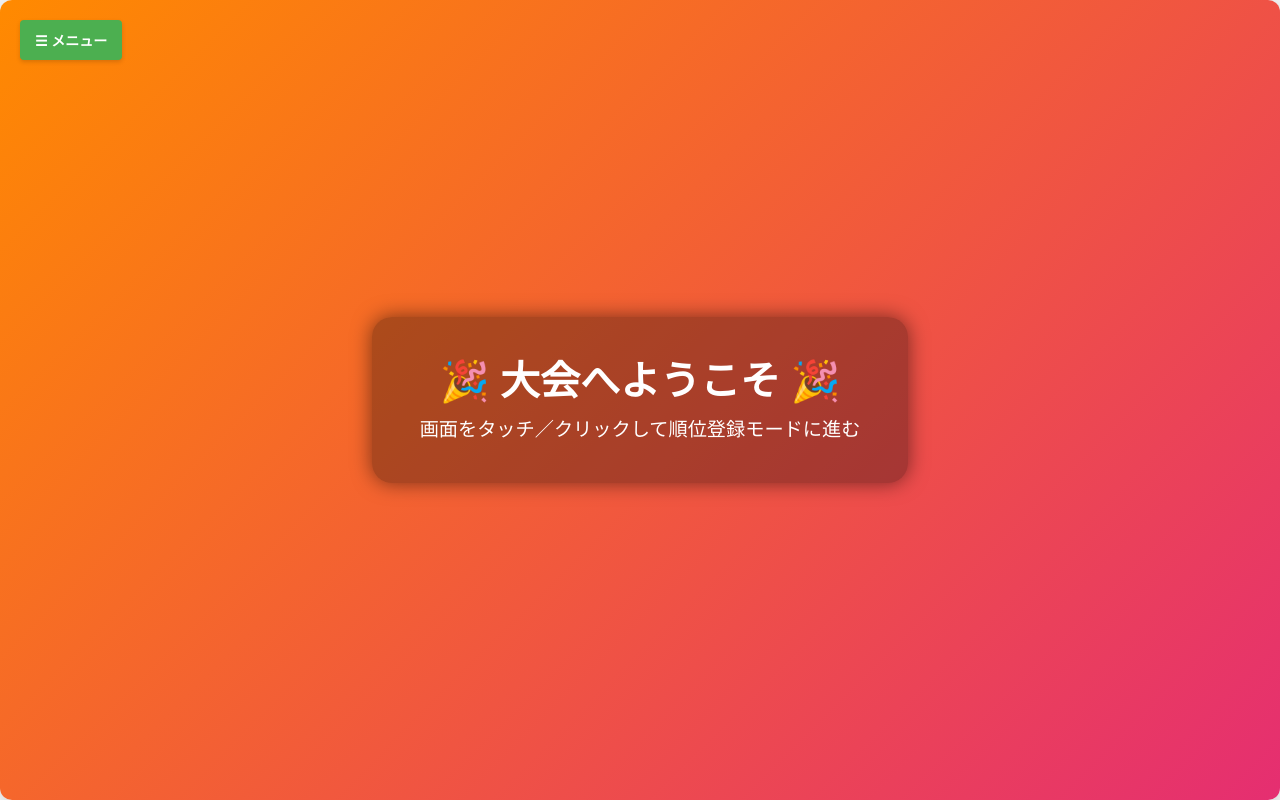
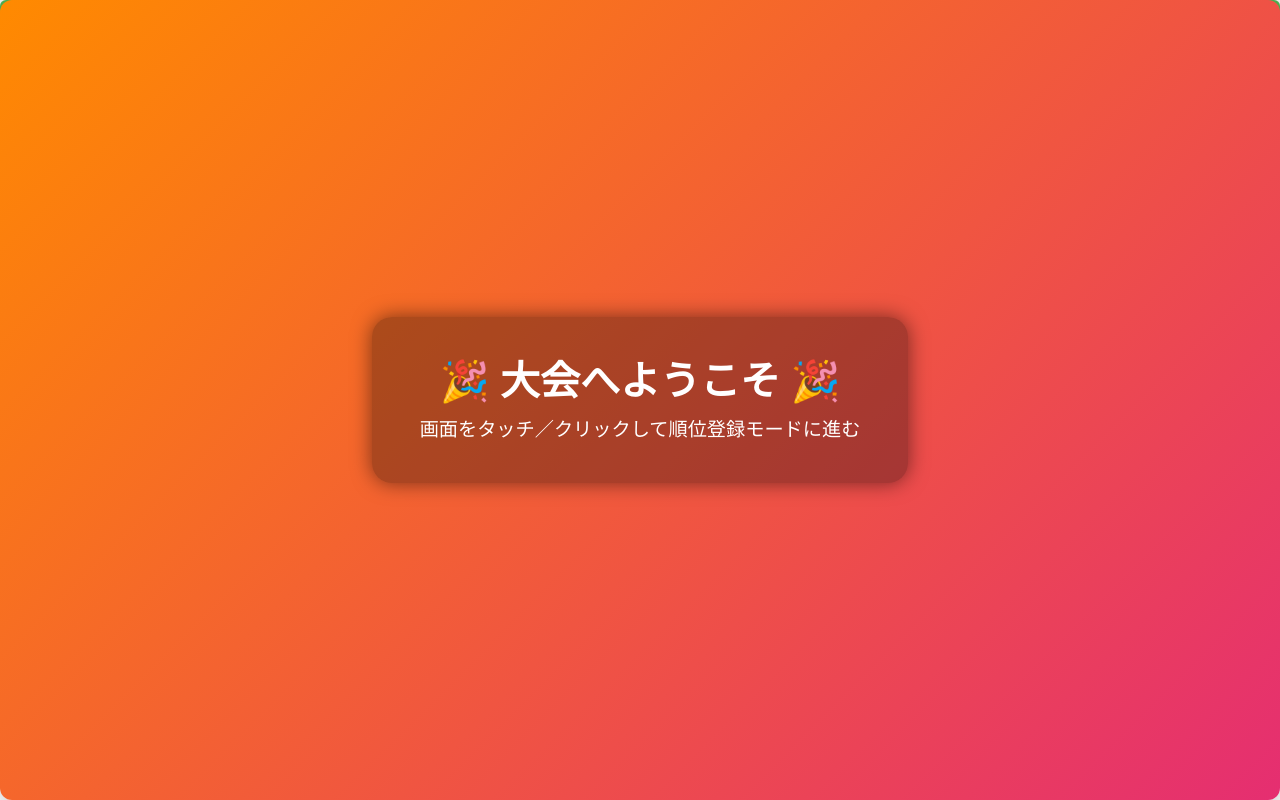
Before and after one commit to qr212345/0987654321, a plain HTML site: page index.html in a window 1280 px wide. Drawn offline with Linux system fonts and the light colour scheme; no server answers.

Commit message:
Update index.html

```diff
--- a/index.html
+++ b/index.html
@@ -4,47 +4,7 @@
     <meta charset="UTF-8">
     <link rel="stylesheet" href="style.css">
     <style>
-      .sidebars {
-        position: fixed;
-        top: 0;
-        left: 0;
-        width: 250px;
-        height: 100vh;
-        background-color: #333;
-        color: white;
-        padding: 20px;
-        transform: translateX(-100%);
-        transition: transform 0.3s ease;
-        z-index: 1000;
-      }
 
-      .sidebars.open {
-        transform: translateX(0);
-      }
-
-      .sidebars h2 {
-        margin-top: 0;
-      }
-
-      .sidebars a {
-        color: white;
-        text-decoration: none;
-        display: block;
-        margin: 10px 0;
-      }
-
-      .toggle-btn {
-        position: fixed;
-        top: 20px;
-        left: 20px;
-        z-index: 1100;
-        background-color: #444;
-        color: white;
-        border: none;
-        padding: 10px 15px;
-        cursor: pointer;
-        border-radius: 4px;
-      }
     </style>
     <script src="https://unpkg.com/html5-qrcode@2.3.8/html5-qrcode.min.js"></script>
     <meta name="viewport" content="width=device-width, initial-scale=1.0">
```
